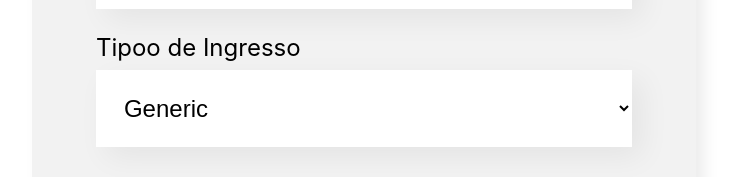
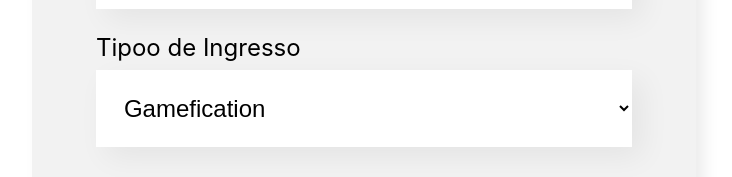
Before and after one commit to raapcoelho/react, a React (Create React App) app in the folder organograma/: page / in a window 1280 px wide. Shown: the part 891-1068 px from the top of the page, without its empty margins (276-1008 px from the left). Built offline with nearby package versions, Linux system fonts and the light colour scheme.

Commit message:
trabalhando com dados

```diff
--- a/organograma/src/components/ComboBox/index.js
+++ b/organograma/src/components/ComboBox/index.js
@@ -2,10 +2,14 @@ import './ComboBox.css'
 
 const ComboBox = (props) => {
 
+    const keyPress = (event) =>{
+        props.change(event.target.value)
+    }
+
     return (
         <div className="combo-box">
             <label>{props.label}</label>
-            <select required={props.required}>
+            <select onChange={keyPress} required={props.required} value={props.value}>
                 {props.itens.map((item, index) => {
                     return <option key={item}>{item}</option>
                 })}
--- a/organograma/src/components/Form/index.js
+++ b/organograma/src/components/Form/index.js
@@ -1,3 +1,4 @@
+import { useState } from 'react'
 import Button from '../../Button'
 import ComboBox from '../ComboBox'
 import TextField from '../TextField'
@@ -12,18 +13,42 @@ const Form = () => {
         'Gamefication'
     ]
 
+    const [name, setName] = useState('')
+    const [type, setType] = useState('')
+    const [image, setImage] = useState('')
+    const [team, setTeams] = useState('Gamefication')
+
     const save = (event) => {
-        console.log('Form enviado')
+        event.preventDefault()
+        console.log('Form enviado => ', name, type, image, team)
     }
 
     return (
         <section className="form">
-            <form onSubmit={save()}>
+            <form onSubmit={save}>
                 <h2>Preencha os dados para comprar um ingresso</h2>
-                <TextField required={true} label="Nome" placeholder="Digite o seu nome" />
-                <TextField label="Cargo" placeholder="Digite o seu cargo" />
-                <TextField label="Imagem" placeholder="Informe o endereço da imagem" />
-                <ComboBox required={true} label={"Tipoo de Ingresso"} itens={teams}/>
+                <TextField
+                    value={name}
+                    change={value => setName(value)}
+                    required={true}
+                    label="Nome"
+                    placeholder="Digite o seu nome" />
+                <TextField
+                    value={type}
+                    change={value => setType(value)}
+                    label="Cargo"
+                    placeholder="Digite o seu cargo" />
+                <TextField
+                    value={image}
+                    change={value => setImage(value)}
+                    label="Imagem"
+                    placeholder="Informe o endereço da imagem" />
+                <ComboBox
+                    required={true}
+                    label={"Tipoo de Ingresso"}
+                    itens={teams}
+                    value={team}
+                    change={value => setTeams(value)} />
                 <Button>
                     Comprar Ingresso
                 </Button>
--- a/organograma/src/components/TextField/index.js
+++ b/organograma/src/components/TextField/index.js
@@ -2,17 +2,16 @@ import './TextField.css'
 // Aero Function
 // o props é passado pelo react de forma implicita, que são as propriedades que o componente recebeu
 
-let value = ''
-const keyPress = (event) =>{
-    value = event.target.value
-    console.log(value);
-}
+const TextField = (props) =>{
 
-const TextField = (props) =>{
+    const keyPress = (event) =>{
+        props.change(event.target.value)
+    }
+
     return (
         <div className="text-field">
             <label>{props.label}</label>
-            <input value={value} onChange={keyPress} required={props.required} placeholder={props.placeholder}/>
+            <input value={props.value} onChange={keyPress} required={props.required} placeholder={props.placeholder}/>
         </div>
     )
 }
```
